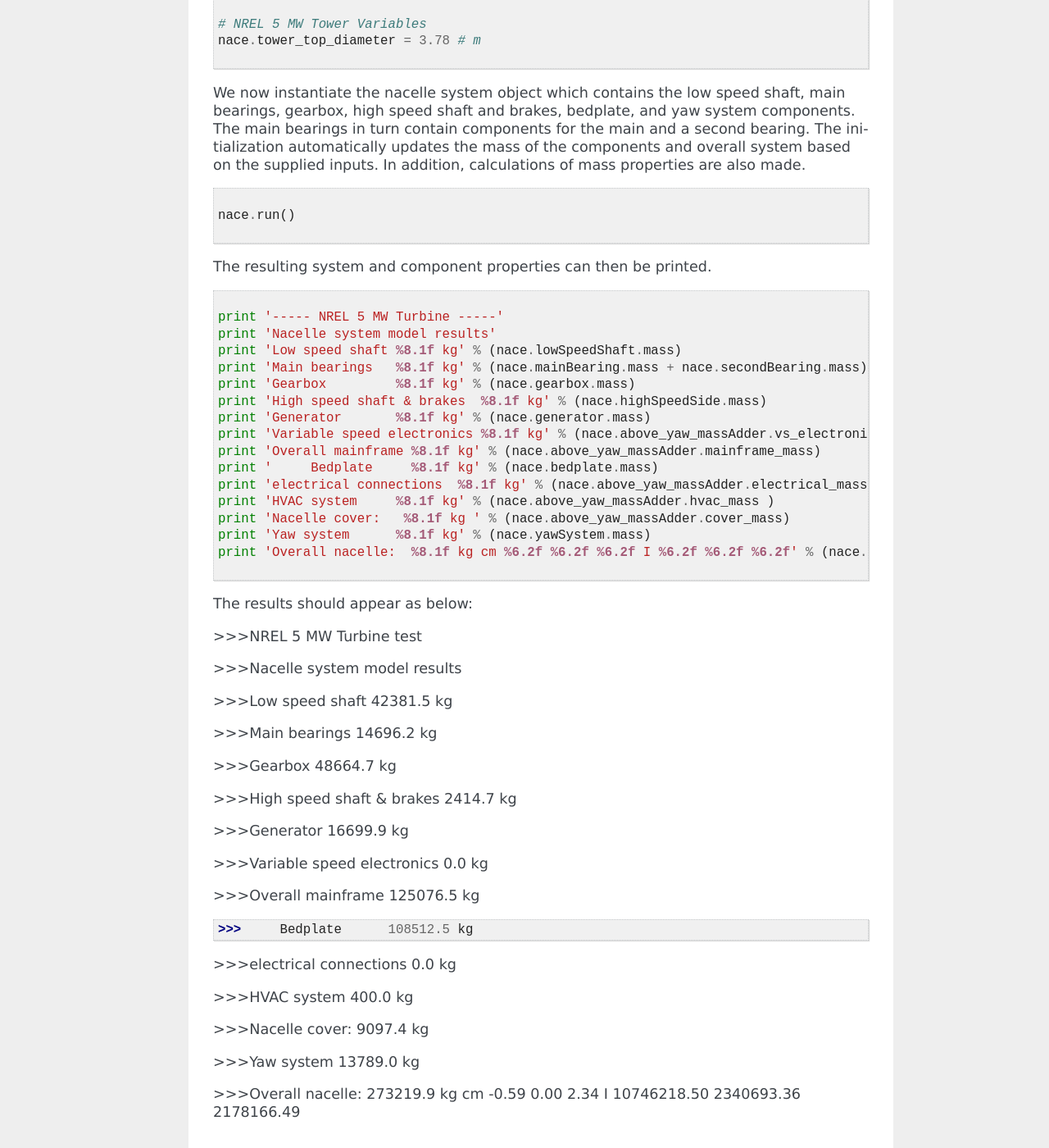
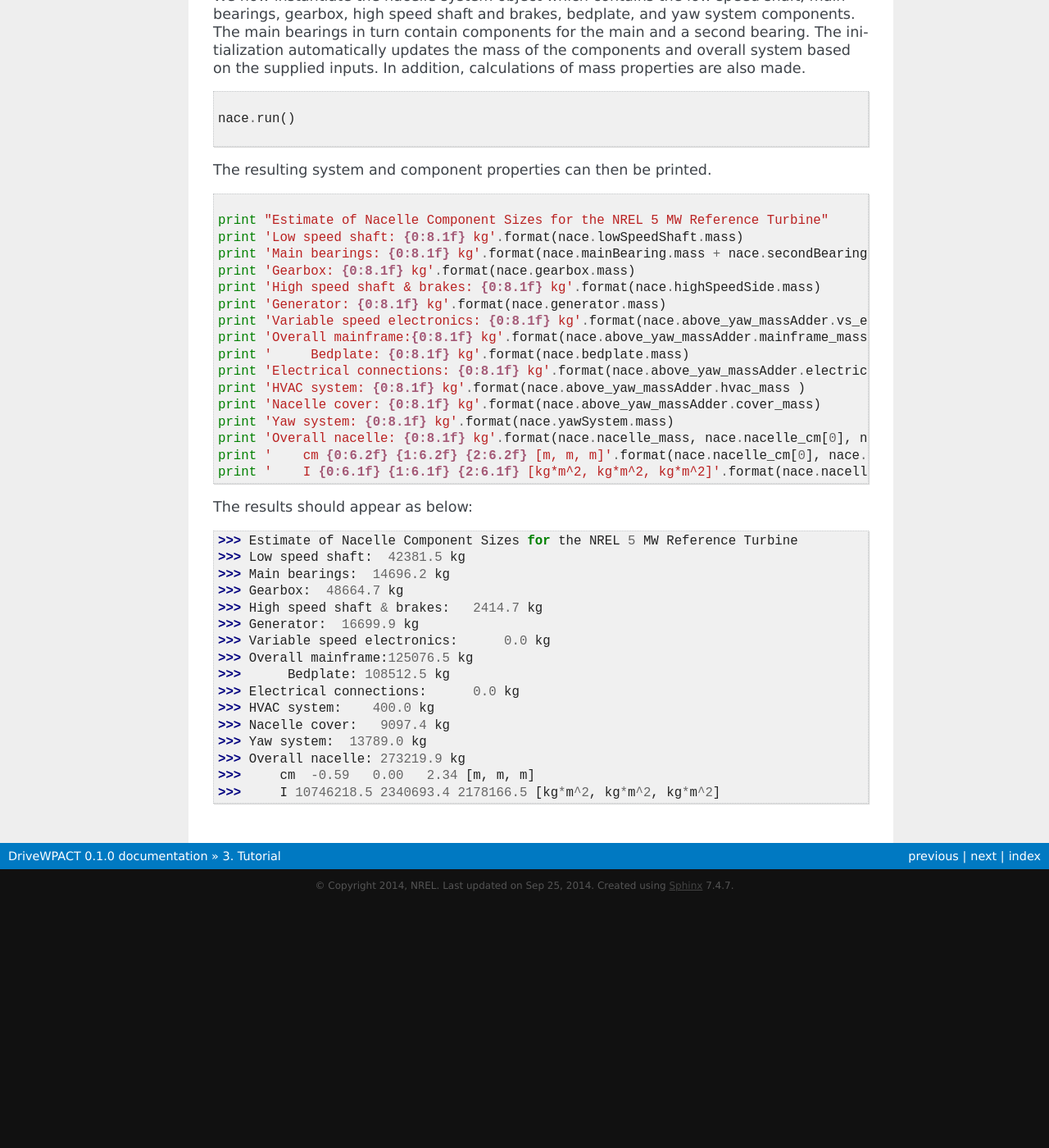
Before and after one commit to WISDEM/DriveWPACT, a Sphinx documentation site: the page built from docs/tutorial.rst, in a window 1280 px wide and 1400 px high, scrolled down 2231 px. Shown: the whole window at 82% size. Built offline with Sphinx 7.4.7, drawn with Linux system fonts in a browser that asks for light colours; cross-references to code outside the pages are shown as plain code; after the commit the page ends 3331 px from its top, so only the background shows below that; some of the changed text lies outside the part shown.

Commit message:
adding all unit tests, updating example uniformity, docs and readme

```diff
--- a/docs/examples/example.py
+++ b/docs/examples/example.py
@@ -29,14 +29,15 @@
 # 3 ----------
 # 4 ----------
 
-print "NREL 5 MW turbine test"
+print "Estimate of Hub Component Sizes for the NREL 5 MW Reference Turbine"
 print "Hub Components"
-print '  hub         {0:8.1f} kg'.format(hub.hub.mass)  # 31644.47
-print '  pitch mech  {0:8.1f} kg'.format(hub.pitchSystem.mass) # 17003.98
-print '  nose cone   {0:8.1f} kg'.format(hub.spinner.mass) # 1810.50
-print 'Hub system total {0:8.1f} kg'.format(hub.hub_system_mass) # 50458.95
-print '    cm {0:6.2f} {1:6.2f} {2:6.2f}'.format(hub.hub_system_cm[0], hub.hub_system_cm[1], hub.hub_system_cm[2])
-print '    I {0:6.1f} {1:6.1f} {2:6.1f}'.format(hub.hub_system_I[0], hub.hub_system_I[1], hub.hub_system_I[2])
+print '  Hub: {0:8.1f} kg'.format(hub.hub.mass)  # 31644.47
+print '  Pitch system: {0:8.1f} kg'.format(hub.pitchSystem.mass) # 17003.98
+print '  Nose cone: {0:8.1f} kg'.format(hub.spinner.mass) # 1810.50
+print 'Hub system total: {0:8.1f} kg'.format(hub.hub_system_mass) # 50458.95
+print '    cm {0:6.2f} {1:6.2f} {2:6.2f} [m, m, m]'.format(hub.hub_system_cm[0], hub.hub_system_cm[1], hub.hub_system_cm[2])
+print '    I {0:6.1f} {1:6.1f} {2:6.1f} [kg*m^2, kg*m^2, kg*m^2]'.format(hub.hub_system_I[0], hub.hub_system_I[1], hub.hub_system_I[2])
+print
 
 # 4 ---------
 # 5 ---------
@@ -56,7 +57,7 @@
 nace.rotor_speed = 12.1 #rpm
 
 # NREL 5 MW Drivetrain variables
-nace.drivetrain_design = 1 # geared 3-stage Gearbox with induction generator machine
+nace.drivetrain_design = 'geared' # geared 3-stage Gearbox with induction generator machine
 nace.gear_ratio = 96.76 # 97:1 as listed in the 5 MW reference document
 nace.gear_configuration = 'eep' # epicyclic-epicyclic-parallel
 nace.bevel = 0 # no bevel stage
@@ -73,20 +74,20 @@
 # 6 ---------
 # 7 ---------
 
-print '----- NREL 5 MW Turbine -----'
-print 'Nacelle system model results'
-print 'Low speed shaft %8.1f kg' % (nace.lowSpeedShaft.mass)
-print 'Main bearings   %8.1f kg' % (nace.mainBearing.mass + nace.secondBearing.mass)
-print 'Gearbox         %8.1f kg' % (nace.gearbox.mass)
-print 'High speed shaft & brakes  %8.1f kg' % (nace.highSpeedSide.mass)
-print 'Generator       %8.1f kg' % (nace.generator.mass)
-print 'Variable speed electronics %8.1f kg' % (nace.above_yaw_massAdder.vs_electronics_mass)
-print 'Overall mainframe %8.1f kg' % (nace.above_yaw_massAdder.mainframe_mass)
-print '     Bedplate     %8.1f kg' % (nace.bedplate.mass)
-print 'electrical connections  %8.1f kg' % (nace.above_yaw_massAdder.electrical_mass)
-print 'HVAC system     %8.1f kg' % (nace.above_yaw_massAdder.hvac_mass )
-print 'Nacelle cover:   %8.1f kg ' % (nace.above_yaw_massAdder.cover_mass)
-print 'Yaw system      %8.1f kg' % (nace.yawSystem.mass)
-print 'Overall nacelle:  %8.1f kg cm %6.2f %6.2f %6.2f I %6.2f %6.2f %6.2f' % (nace.nacelle_mass, nace.nacelle_cm[0], nace.nacelle_cm[1], nace.nacelle_cm[2], nace.nacelle_I[0], nace.nacelle_I[1], nace.nacelle_I[2]  )
-
+print "Estimate of Nacelle Component Sizes for the NREL 5 MW Reference Turbine"
+print 'Low speed shaft: {0:8.1f} kg'.format(nace.lowSpeedShaft.mass)
+print 'Main bearings: {0:8.1f} kg'.format(nace.mainBearing.mass + nace.secondBearing.mass)
+print 'Gearbox: {0:8.1f} kg'.format(nace.gearbox.mass)
+print 'High speed shaft & brakes: {0:8.1f} kg'.format(nace.highSpeedSide.mass)
+print 'Generator: {0:8.1f} kg'.format(nace.generator.mass)
+print 'Variable speed electronics: {0:8.1f} kg'.format(nace.above_yaw_massAdder.vs_electronics_mass)
+print 'Overall mainframe:{0:8.1f} kg'.format(nace.above_yaw_massAdder.mainframe_mass)
+print '     Bedplate: {0:8.1f} kg'.format(nace.bedplate.mass)
+print 'Electrical connections: {0:8.1f} kg'.format(nace.above_yaw_massAdder.electrical_mass)
+print 'HVAC system: {0:8.1f} kg'.format(nace.above_yaw_massAdder.hvac_mass )
+print 'Nacelle cover: {0:8.1f} kg'.format(nace.above_yaw_massAdder.cover_mass)
+print 'Yaw system: {0:8.1f} kg'.format(nace.yawSystem.mass)
+print 'Overall nacelle: {0:8.1f} kg'.format(nace.nacelle_mass, nace.nacelle_cm[0], nace.nacelle_cm[1], nace.nacelle_cm[2], nace.nacelle_I[0], nace.nacelle_I[1], nace.nacelle_I[2]  )
+print '    cm {0:6.2f} {1:6.2f} {2:6.2f} [m, m, m]'.format(nace.nacelle_cm[0], nace.nacelle_cm[1], nace.nacelle_cm[2])
+print '    I {0:6.1f} {1:6.1f} {2:6.1f} [kg*m^2, kg*m^2, kg*m^2]'.format(nace.nacelle_I[0], nace.nacelle_I[1], nace.nacelle_I[2])
 # 7 ---------
--- a/docs/installation.rst
+++ b/docs/installation.rst
@@ -26,13 +26,15 @@
     > import drivewpact.drive
     > import drivewpact.hub
 
-or run the unit tests for the gradient checks
+or run the unit tests which include functional and gradient tests.  Analytic gradients are provided for variables only so warnings will appear for missing gradients on model input parameters; these can be ignored.
 
 .. code-block:: bash
 
-   $ python src/test/test_DriveWPACT_gradients.py
+   $ python src/test/test_DriveWPACT.py
 
 An "OK" signifies that all the tests passed.
+
+For software issues please use `<https://github.com/WISDEM/DriveWPACT/issues>`_.  For functionality and theory related questions and comments please use the NWTC forum for `Systems Engineering Software Questions <https://wind.nrel.gov/forum/wind/viewtopic.php?f=34&t=1002>`_.
 
 .. only:: latex
 
--- a/docs/tutorial.rst
+++ b/docs/tutorial.rst
@@ -36,22 +36,14 @@
 
 The results should appear as below:
 
->>>NREL 5 MW Turbine test
-
->>>Hub Components
-
->>>hub         29536.2 kg
-
->>>pitch mech  13362.4 kg
-
->>>nose cone    1810.5 kg
-
->>>Hub system total 44709.1 kg
-
->>>    cm -6.30 0.00 3.15
-
->>>    I 105318.8 1053181.8 105318.8
-
+>>> Estimate of Hub Component Sizes for the NREL 5 MW Reference Turbine
+>>> Hub Components
+>>>   Hub:  29536.2 kg
+>>>   Pitch system:  13362.4 kg
+>>>   Nose cone:   1810.5 kg
+>>> Hub system total:  44709.1 kg
+>>>     cm  -6.30   0.00   3.15 [m, m, m]
+>>>     I 105318.8 105318.8 105318.8 [kg*m^2, kg*m^2, kg*m^2]
 
 Secondly, we will demonstrate the nacelle system model.  The hub model relies on inputs from the rotor and hub as well as design variables for the drivetrain. Inputs from the rotor include the rotor diameter, the rotor speed at rated power, the rotor torque at rated power, the maximum thrust from the rotor and the overall rotor mass (including blades and hub).  For the drivetrain, the overall configuration (3-stage geared, single-stage, multi-generator, or direct-drive) must be specified.  The overall gear ratio (1 for direct drive) must be specified along with the gear configuration (may be null for direct drive) and a Boolean for the presence of a bevel stage.  If an onboard crane is present, then the crane Boolean should be set true.  Finally the machine rating (in kW) must be provided.
 
@@ -74,32 +66,19 @@
 
 The results should appear as below:
 
->>>NREL 5 MW Turbine test
-
->>>Nacelle system model results
-
->>>Low speed shaft 42381.5 kg
-
->>>Main bearings   14696.2 kg
-
->>>Gearbox         48664.7 kg
-
->>>High speed shaft & brakes  2414.7 kg
-
->>>Generator       16699.9 kg
-
->>>Variable speed electronics 0.0 kg
-
->>>Overall mainframe 125076.5 kg
-
->>>     Bedplate      108512.5 kg
-
->>>electrical connections  0.0 kg
-
->>>HVAC system     400.0 kg
-
->>>Nacelle cover:   9097.4 kg
-
->>>Yaw system      13789.0 kg
-
->>>Overall nacelle:  273219.9 kg cm -0.59  0.00  2.34 I 10746218.50 2340693.36 2178166.49
+>>> Estimate of Nacelle Component Sizes for the NREL 5 MW Reference Turbine
+>>> Low speed shaft:  42381.5 kg
+>>> Main bearings:  14696.2 kg
+>>> Gearbox:  48664.7 kg
+>>> High speed shaft & brakes:   2414.7 kg
+>>> Generator:  16699.9 kg
+>>> Variable speed electronics:      0.0 kg
+>>> Overall mainframe:125076.5 kg
+>>>      Bedplate: 108512.5 kg
+>>> Electrical connections:      0.0 kg
+>>> HVAC system:    400.0 kg
+>>> Nacelle cover:   9097.4 kg
+>>> Yaw system:  13789.0 kg
+>>> Overall nacelle: 273219.9 kg
+>>>     cm  -0.59   0.00   2.34 [m, m, m]
+>>>     I 10746218.5 2340693.4 2178166.5 [kg*m^2, kg*m^2, kg*m^2]
```
Also changed, not shown: other parts of docs/tutorial.rst (+1 -1 lines), README.md (+4 -2 lines), 4 other files.
